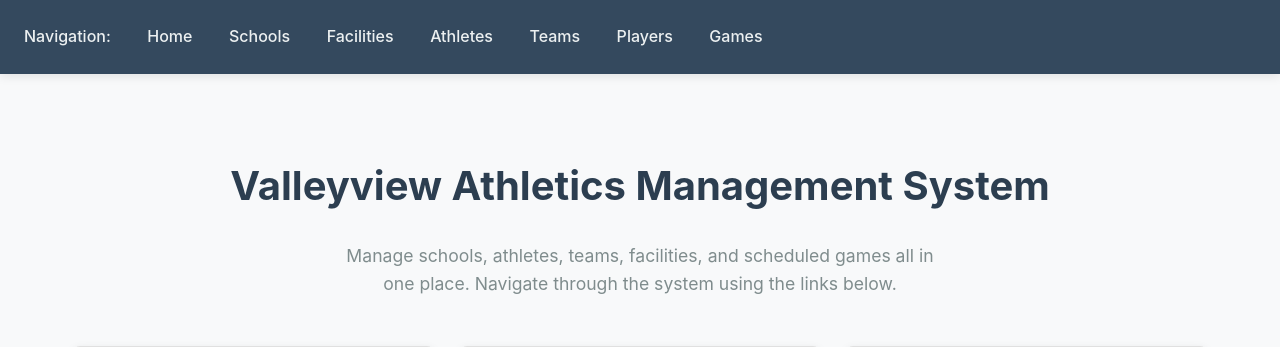
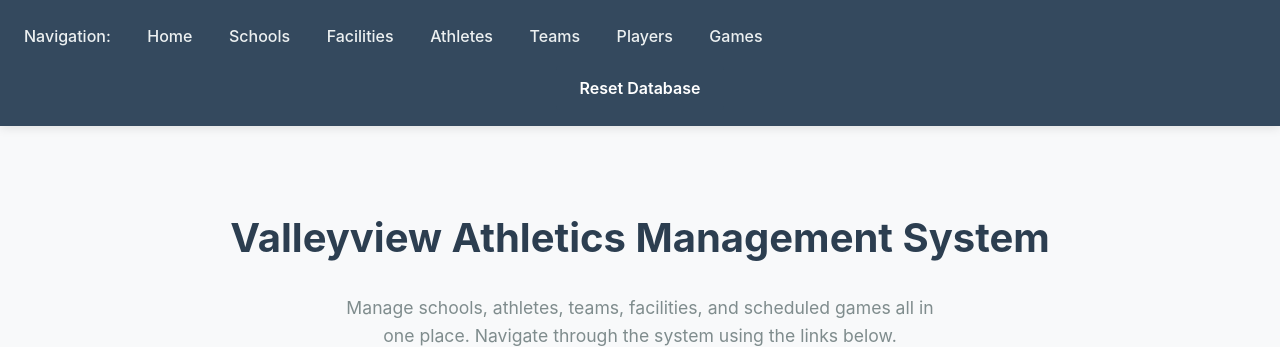
Before and after one commit to jhchen15/cs340_project, a Flask app: page / in a window 1280 px wide. Shown: the top 347 px of the page. Run offline with Flask 3, Linux system fonts and the light colour scheme; some libraries are stand-ins or nearby versions.

Commit message:
Added reset button functionality to call sp_load_athleticsdb

```diff
--- a/app.py
+++ b/app.py
@@ -4,7 +4,8 @@
 from flask import Flask, render_template, request, redirect, jsonify
 import database.db_connector as db
 
-PORT = 3097
+# 3097 is gunicorn port
+PORT = 3092 # Port to test the app on
 
 app = Flask(__name__)
 
@@ -301,6 +302,35 @@
             dbConnection.close()
 
 
+@app.route("/reset-database", methods=["POST"])
+def reset_database():
+    try:
+        dbConnection = db.connectDB()
+        cursor = dbConnection.cursor()
+
+        # Call the stored procedure to reset the database
+        query = "CALL sp_load_athleticsdb();"
+        cursor.execute(query)
+
+        # Consume the result set (if any) before running the next query
+        cursor.nextset()  # Move to the next result set (for CALL statements)
+
+        dbConnection.commit()  # commit the transaction
+
+        print("Database reset successfully!")
+
+        return redirect("/")
+
+    except Exception as e:
+        print(f"Error resetting database: {e}")
+        return (f"An error occurred while resetting the database: {e}"), 500
+
+    finally:
+        # Close the DB connection, if it exists
+        if "dbConnection" in locals() and dbConnection:
+            dbConnection.close()
+
+
 
 # ########################################
 # ########## LISTENER
--- a/static/style.css
+++ b/static/style.css
@@ -370,3 +370,27 @@
         padding: 0 1rem;
     }
 }
+
+/* ========================================
+   RESET BUTTON
+   ======================================== */
+
+.reset-button {
+    display: inline-block;
+    padding: 0.5rem 1rem;
+    background-color: #ffffff;
+    color: #2c3e50;
+    border: none;
+    border-radius: 4px;
+    font-weight: 500;
+    cursor: pointer;
+    transition: all 0.3s ease;
+    font-family: inherit;
+    font-size: inherit;
+    margin-left: 0.5rem;
+}
+
+.reset-button:hover {
+    background-color: #ecf0f1;
+    transform: translateY(-1px);
+}
--- a/templates/main.j2
+++ b/templates/main.j2
@@ -15,10 +15,36 @@
         <a href="/teams">Teams</a>
         <a href="/players">Players</a>
         <a href="/games">Games</a>
+        <form id="reset-form" method="POST" action="/reset-database" style="display: inline;">
+            <button type="submit" id="reset-btn" class="reset-button">Reset Database</button>
+        </form>
     </nav>
 
     {% block content %}{% endblock %}
 
     {% block scripts %}{% endblock %}
+
+    <script>
+        // Reset database confirmation
+        document.addEventListener('DOMContentLoaded', function() {
+            const resetForm = document.getElementById('reset-form');
+            const resetBtn = document.getElementById('reset-btn');
+
+            resetForm.addEventListener('submit', function(e) {
+                // Prevent the form from submitting immediately
+                e.preventDefault();
+
+                // Show confirmation dialog
+                if (confirm('Are you sure you want to reset the database? This will delete all changes and restore original data.')) {
+                    // Show loading state
+                    resetBtn.textContent = 'Resetting...';
+                    resetBtn.disabled = true;
+
+                    // Submit the form
+                    this.submit();
+                }
+            });
+        });
+    </script>
 </body>
 </html>
```
